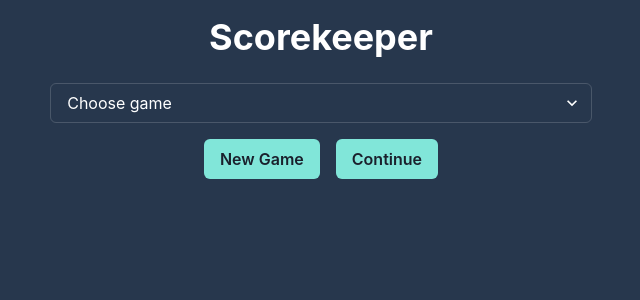
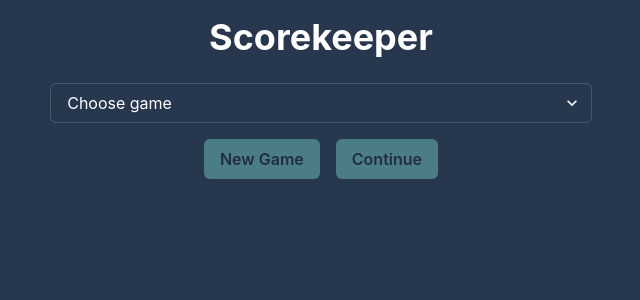
Before and after one commit to jefftoppings/scorekeeper-client, a React (Create React App) app: page / in a window 1280 px wide. Shown: the top 300 px of the page, without its empty margins (319-959 px from the left). Built offline with nearby package versions, Linux system fonts and the light colour scheme.

Commit message:
feat: wire up button handlers Home.tsx

```diff
--- a/src/components/Home.tsx
+++ b/src/components/Home.tsx
@@ -7,12 +7,22 @@ import {
   Stack,
 } from "@chakra-ui/react";
 import React, { useState } from "react";
+import { useNavigate } from "react-router-dom";
 
 const Home: React.FC = () => {
   const [selectedValue, setSelectedValue] = useState<string>("");
+  const navigate = useNavigate();
 
   const handleSelectChange = (event: React.ChangeEvent<HTMLSelectElement>) => {
     setSelectedValue(event.target.value);
+  };
+
+  const handleNewGameClick = () => {
+    navigate(`/new-game?gameId=${selectedValue}`);
+  };
+
+  const handleContinueClick = () => {
+    navigate(`/continue?gameId=${selectedValue}`);
   };
 
   return (
@@ -35,10 +45,20 @@ const Home: React.FC = () => {
           <option value="mexican-train-game">Mexican Train Game</option>
         </Select>
         <Stack direction="row" spacing={4} align="center" margin="16px 0">
-          <Button colorScheme="teal" variant="solid">
+          <Button
+            colorScheme="teal"
+            variant="solid"
+            isDisabled={!selectedValue}
+            onClick={handleNewGameClick}
+          >
             New Game
           </Button>
-          <Button colorScheme="teal" variant="solid">
+          <Button
+            colorScheme="teal"
+            variant="solid"
+            isDisabled={!selectedValue}
+            onClick={handleContinueClick}
+          >
             Continue
           </Button>
         </Stack>
```
